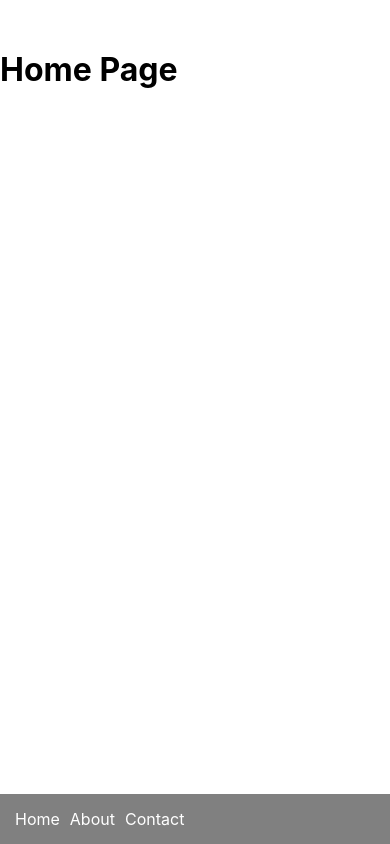
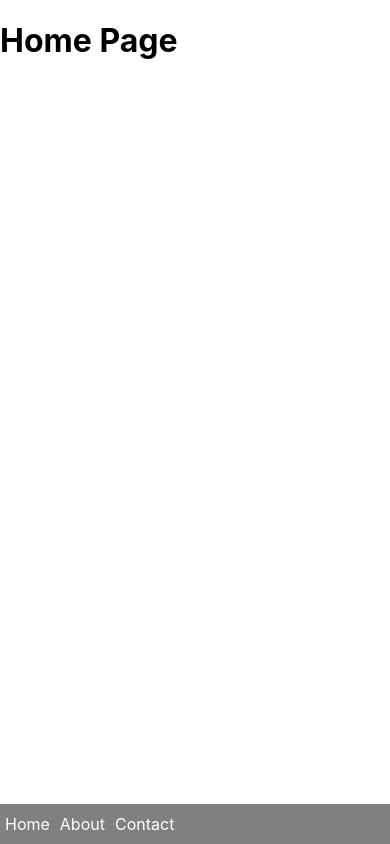
Before and after one commit to mike-lloyd03/personal-webpage, a React (Create React App) app: page / in a window 390 px wide. Built offline with nearby package versions, Linux system fonts and the light colour scheme.

Commit message:
add main node to app.js

```diff
--- a/src/index.css
+++ b/src/index.css
@@ -17,21 +17,15 @@ nav {
   top: 0;
   display: flex;
   background: gray;
-  padding: 10px 10px;
   width: 100%;
 }
 
-@media (max-width: 500px) {
-  nav {
-    bottom: 0;
-    top: auto;
-  }
-}
+
 
 nav a {
   color: white;
   text-decoration: none;
-  padding: 5px;
+  padding: 10px 5px;
 }
 
 nav a:hover {
@@ -42,3 +36,13 @@ nav a:hover {
 main {
   margin-top: 50px;
 }
+
+@media (max-width: 500px) {
+  nav {
+    bottom: 0;
+    top: auto;
+  }
+  main {
+    margin-top: auto;
+  }
+}
```
